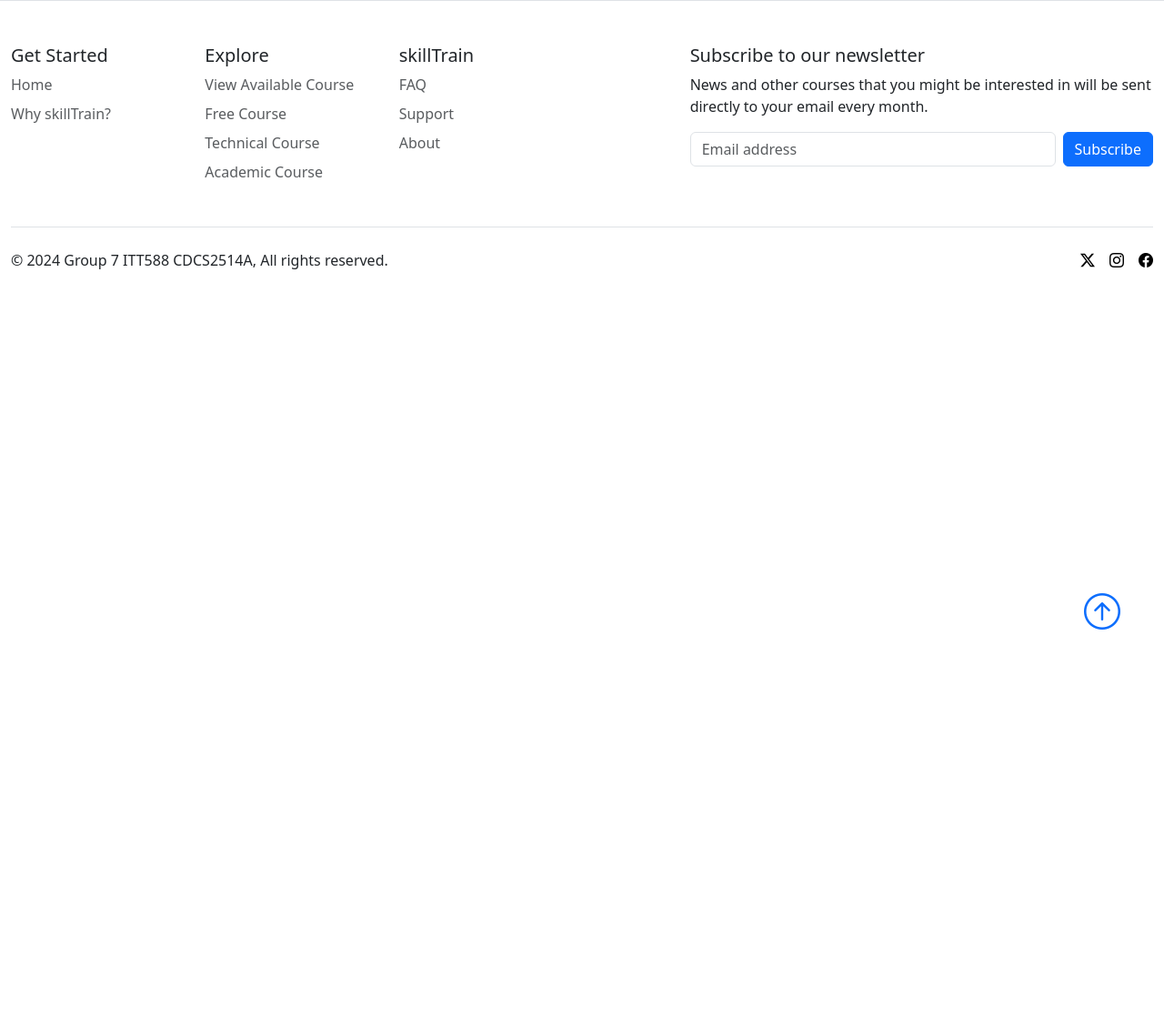
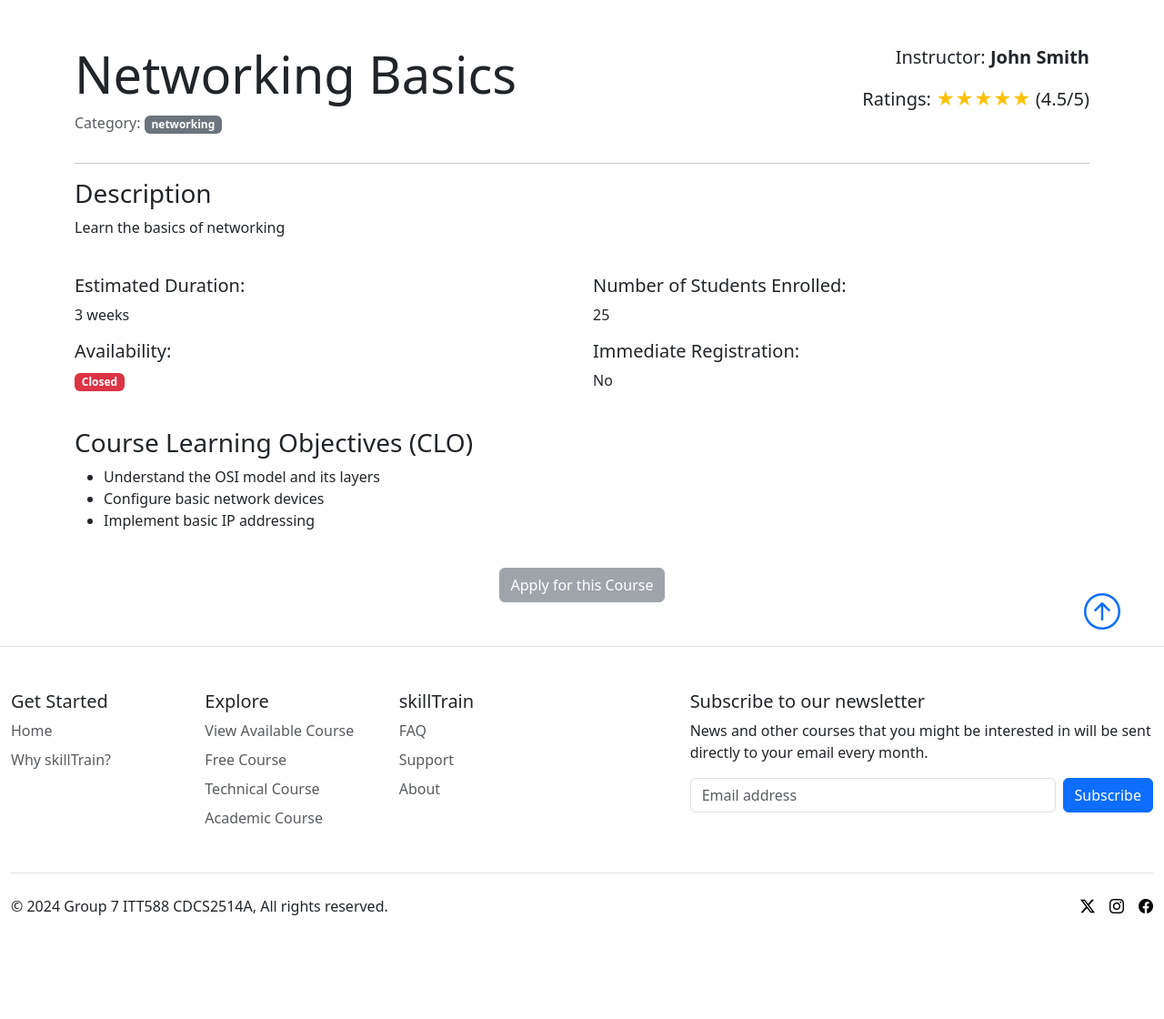
Before and after one commit to haziqCS/skillTrain, a PHP site: page /detail.php in a window 1280 px wide. Shown: the part 56-1176 px from the top of the page at 91% size. Before the commit the page ends 748 px from the top, so only its background shows below. Run offline with PHP 8.4, Linux system fonts and the light colour scheme.

Commit message:
-continue working on detail layout(not finalized) -Added modal comfirmation for register button (PROCESS NOT LINKED YET) -Edited courses.json to match alpinejs process

```diff
--- a/assets/data/courses.json
+++ b/assets/data/courses.json
@@ -5,8 +5,8 @@
       "category": "networking",
       "description": "Learn the basics of networking",
       "estimated_duration": "3 weeks",
-        "immediate_registration": "required request",
-        "availability": "Oops, the course is full.",
+      "immediate_registration": "No",
+      "availability": "Closed",
       "currently_enrolled": 25,
       "instructor": "John Smith",
       "ratings": 4.5,
@@ -21,8 +21,8 @@
       "category": "routing",
       "description": "Master Cisco routers and switches",
       "estimated_duration": "6 weeks",
-        "immediate_registration": "yes",
-        "availability": "Yes, register now!",
+      "immediate_registration": "Yes",
+      "availability": "Open",
       "currently_enrolled": 40,
       "instructor": "Jane Doe",
       "ratings": 4.8,
@@ -37,8 +37,8 @@
       "category": "security",
       "description": "Learn cybersecurity fundamentals",
       "estimated_duration": "4 weeks",
-        "immediate_registration": "required request",
-        "availability": "Yes, register now!",
+      "immediate_registration": "No",
+      "availability": "Open",
       "currently_enrolled": 30,
       "instructor": "Alice Johnson",
       "ratings": 4.6,
@@ -53,8 +53,8 @@
       "category": "python",
       "description": "Use Python for network automation",
       "estimated_duration": "5 weeks",
-        "immediate_registration": "yes",
-        "availability": "Oops, the course is full.",
+      "immediate_registration": "No",
+      "availability": "Closed",
       "currently_enrolled": 20,
       "instructor": "Robert Brown",
       "ratings": 4.3,
@@ -69,8 +69,8 @@
       "category": "networking",
       "description": "Learn cloud networking concepts",
       "estimated_duration": "4 weeks",
-        "immediate_registration": "required request",
-        "availability": "Yes, register now!",
+      "immediate_registration": "No",
+      "availability": "Open",
       "currently_enrolled": 15,
       "instructor": "Emily Davis",
       "ratings": 4.7,
@@ -85,8 +85,8 @@
       "category": "routing",
       "description": "Master advanced routing concepts",
       "estimated_duration": "6 weeks",
-        "immediate_registration": "yes",
-        "availability": "Yes, register now!",
+      "immediate_registration": "Yes",
+      "availability": "Open",
       "currently_enrolled": 35,
       "instructor": "Michael Clark",
       "ratings": 4.9,
@@ -101,8 +101,8 @@
       "category": "security",
       "description": "Learn network security best practices",
       "estimated_duration": "5 weeks",
-        "immediate_registration": "required request",
-        "availability": "Oops, the course is full.",
+      "immediate_registration": "No",
+      "availability": "Closed",
       "currently_enrolled": 22,
       "instructor": "Sarah Lee",
       "ratings": 4.2,
@@ -117,8 +117,8 @@
       "category": "networking",
       "description": "Understand wireless networking principles",
       "estimated_duration": "3 weeks",
-        "immediate_registration": "yes",
-        "availability": "Yes, register now!",
+      "immediate_registration": "Yes",
+      "availability": "Open",
       "currently_enrolled": 50,
       "instructor": "David Wilson",
       "ratings": 4.8,
--- a/assets/js/main.js
+++ b/assets/js/main.js
@@ -114,4 +114,50 @@ fetch('/assets/data/currentUser.json')
           console.log('Updated registered courses:', this.registeredCourses);
       }
   }));
+
+  Alpine.data('courseData', () => ({
+    course: {},
+    async init() {
+        // Retrieve courses from localStorage
+        const courses = JSON.parse(localStorage.getItem('courses')) || [];
+        const courseName = new URLSearchParams(window.location.search).get('courseName');
+
+        // Find the specific course by name
+        this.course = courses.find(course => course.name === courseName) || courses[0];
+
+        if (!this.course) {
+            console.error('Course not found in localStorage.');
+        }
+    },
+    getStars(rating) {
+        const fullStars = Math.floor(rating);
+        const halfStar = rating % 1 >= 0.5 ? '&#9733;' : '';
+        return '&#9733;'.repeat(fullStars) + halfStar + '&#9734;'.repeat(5 - fullStars - (halfStar ? 1 : 0));
+    },
+    showConfirmationModal() {
+      // Show the modal
+      const modal = new bootstrap.Modal(document.getElementById('confirmationModal'));
+      modal.show();
+  },
+  registerCourse() {
+      // Hide the modal
+      const modal = bootstrap.Modal.getInstance(document.getElementById('confirmationModal'));
+      modal.hide();
+
+      if (this.course.availability !== 'Open') {
+          alert('This course is currently not available for registration.');
+          return;
+      }
+
+      if (this.course.immediate_registration === 'Yes') {
+          alert('You have successfully registered for the course!');
+      } else {
+          alert('You have successfully applied for the course!');
+      }
+
+      // Optionally, you can store the registration in localStorage or update user data here
+      // For example, adding the course to the user's registered courses list
+  }
+}));
+
 });
--- a/detail.php
+++ b/detail.php
@@ -18,6 +18,105 @@
 
 </head>
 <body>
+<!DOCTYPE html>
+<html lang="en">
+<head>
+    <meta charset="UTF-8">
+    <meta name="viewport" content="width=device-width, initial-scale=1.0">
+    <title>Course Detail</title>
+    <link href="https://cdn.jsdelivr.net/npm/bootstrap@5.3.0/dist/css/bootstrap.min.css" rel="stylesheet">
+</head>
+<body>
+<div class="container my-5" x-data="courseData">
+        <!-- Course Header -->
+        <div class="row">
+            <div class="col-md-8">
+                <h1 class="display-4" x-text="course.name"></h1>
+                <p class="text-muted">Category: <span class="badge bg-secondary" x-text="course.category"></span></p>
+            </div>
+            <div class="col-md-4 text-md-end">
+                <p class="fs-5">Instructor: <strong x-text="course.instructor"></strong></p>
+                <p class="fs-5">Ratings: <span class="text-warning" x-html="getStars(course.ratings)"></span> (<span x-text="course.ratings"></span>/5)</p>
+            </div>
+        </div>
+
+        <hr>
+
+        <!-- Course Description -->
+        <div class="row mb-4">
+            <div class="col-md-12">
+                <h3>Description</h3>
+                <p x-text="course.description"></p>
+            </div>
+        </div>
+
+        <!-- Course Details -->
+        <div class="row mb-4">
+            <div class="col-md-6">
+                <h5>Estimated Duration:</h5>
+                <p x-text="course.estimated_duration"></p>
+
+                <h5>Availability:</h5>
+                <p><span class="badge" :class="course.availability === 'Yes, register now!' ? 'bg-success' : 'bg-danger'" x-text="course.availability"></span></p>
+            </div>
+            <div class="col-md-6">
+                <h5>Number of Students Enrolled:</h5>
+                <p x-text="course.currently_enrolled"></p>
+
+                <h5>Immediate Registration:</h5>
+                <p x-text="course.immediate_registration"></p>
+            </div>
+        </div>
+
+        <!-- Course Learning Objectives -->
+        <div class="row mb-4">
+            <div class="col-md-12">
+                <h3>Course Learning Objectives (CLO)</h3>
+                <ul>
+                    <template x-for="objective in course.CLO" :key="objective">
+                        <li x-text="objective"></li>
+                    </template>
+                </ul>
+            </div>
+        </div>
+
+        <!-- Register Button -->
+    <div class="row">
+        <div class="col-md-12 text-center">
+            <button
+                x-bind:class="{
+                    'btn': true,
+                    'btn-primary': course.availability === 'Open' && course.immediate_registration === 'Yes',
+                    'btn-secondary': course.availability !== 'Open' || course.immediate_registration !== 'Yes',
+                    'disabled': course.availability !== 'Open'
+                }"
+                x-bind:disabled="course.availability !== 'Open'"
+                x-text="course.immediate_registration === 'Yes' ? 'Register Now' : 'Apply for this Course'"
+                @click="showConfirmationModal"
+            ></button>
+        </div>
+    </div>
+
+    <!-- Confirmation Modal -->
+    <div class="modal fade" id="confirmationModal" tabindex="-1" aria-labelledby="confirmationModalLabel" aria-hidden="true">
+        <div class="modal-dialog">
+            <div class="modal-content">
+                <div class="modal-header">
+                    <h5 class="modal-title" id="confirmationModalLabel">Confirm Registration</h5>
+                    <button type="button" class="btn-close" data-bs-dismiss="modal" aria-label="Close"></button>
+                </div>
+                <div class="modal-body">
+                    <p>Are you sure you want to <span x-text="course.immediate_registration === 'Yes' ? 'register' : 'apply'"></span> for this course?</p>
+                </div>
+                <div class="modal-footer">
+                    <button type="button" class="btn btn-secondary" data-bs-dismiss="modal">Cancel</button>
+                    <button type="button" class="btn btn-primary" @click="registerCourse">Confirm</button>
+                </div>
+            </div>
+        </div>
+    </div>
+
+    </div>
 
     <?php include('footer.html');?>
     <script src="https://cdn.jsdelivr.net/npm/bootstrap@5.3.3/dist/js/bootstrap.bundle.min.js" integrity="sha384-YvpcrYf0tY3lHB60NNkmXc5s9fDVZLESaAA55NDzOxhy9GkcIdslK1eN7N6jIeHz" crossorigin="anonymous"></script>
--- a/explore.php
+++ b/explore.php
@@ -44,7 +44,9 @@ $search = isset($_GET['search']) ? $_GET['search'] : '';
                 <div class="course-list">
                     <template x-for="course in filteredCourses" :key="course.name">
                         <div class="course-item border p-3 mb-3">
-                        <h3 x-text="course.name"></h3>
+                            <h3>
+                                <a :href="`detail.php?courseName=${encodeURIComponent(course.name)}`" x-text="course.name" class="text-decoration-none"></a>
+                            </h3>
                             <p x-text="course.description"></p>
                             <p><strong>Category:</strong> <span x-text="course.category"></span></p>
                         </div>
--- a/footer.html
+++ b/footer.html
@@ -44,7 +44,7 @@
             </div>
           </div>
 
-          <div class="d-flex flex-column flex-sm-row justify-content-between py-4 my-4 border-top">
+          <div class="d-flex flex-column flex-sm-row justify-content-between py-4 my-4 border-top text-center">
             <p>&copy; 2024 Group 7 ITT588 CDCS2514A, All rights reserved.</p>
             <ul class="list-unstyled d-flex">
               <li class="ms-3"><a class="link-body-emphasis" href="#"><i class="bi bi-twitter-x"></i></a></li>
```
Lines whose indentation alone changed are shown as unchanged.
